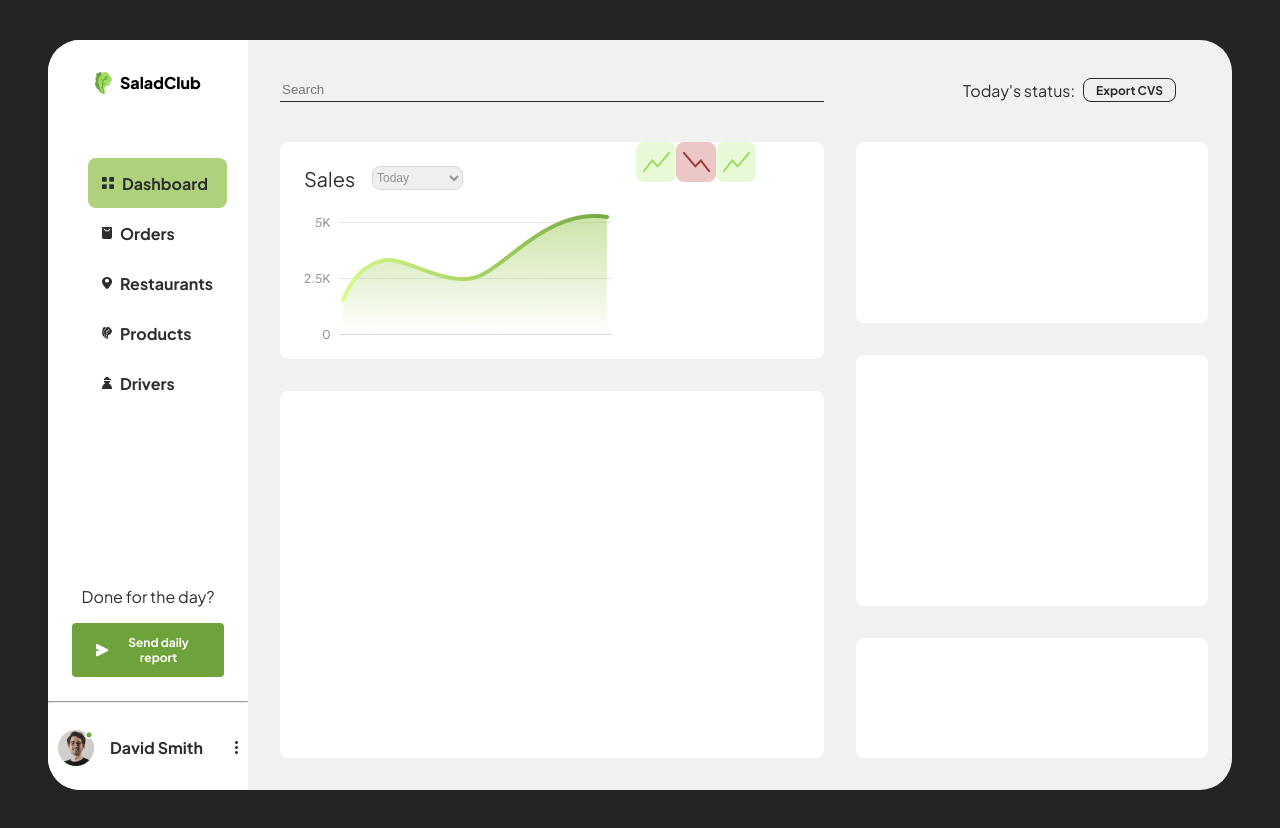
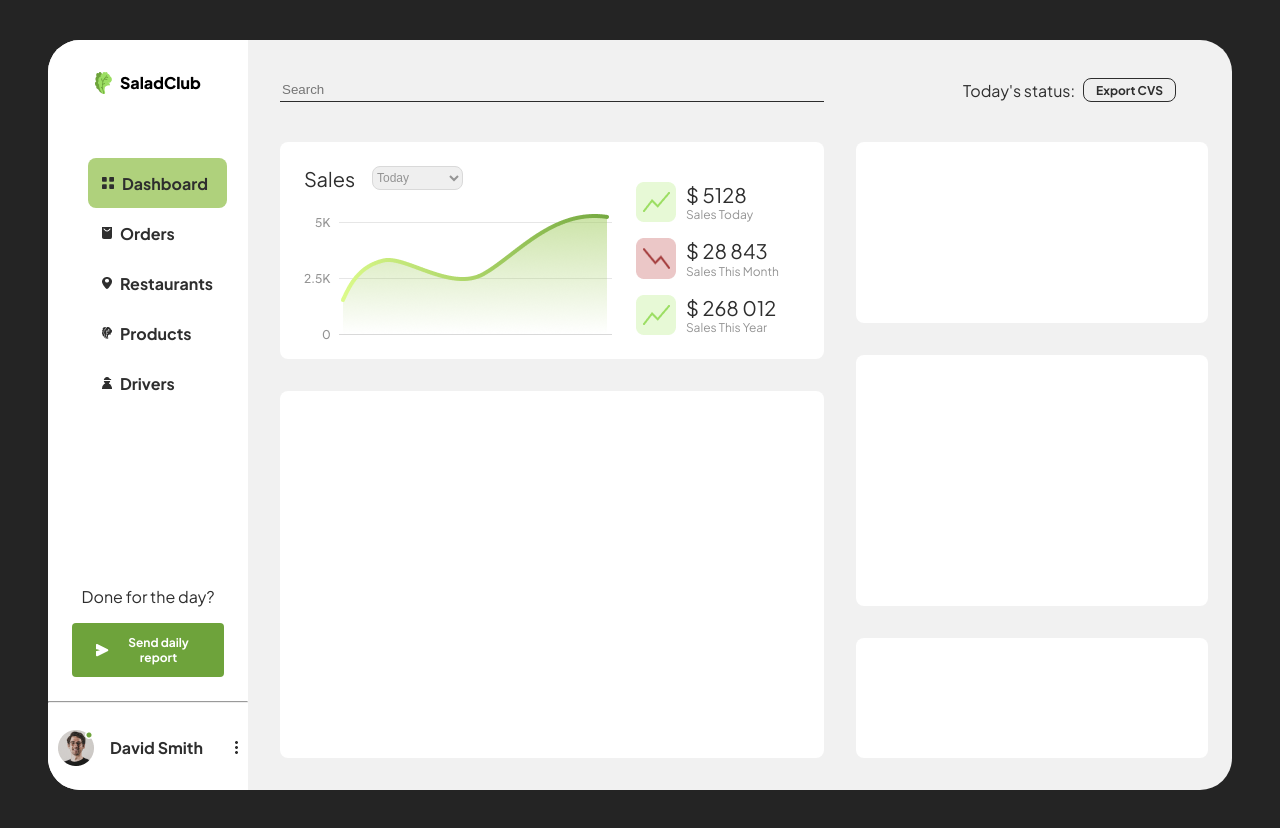
Before and after one commit to Vytamyn/SaladClub, a React (Vite) app: page /dashboard in a window 1280 px wide. Built offline with nearby package versions, Linux system fonts and the light colour scheme.

Commit message:
Dashboard sales done

```diff
--- a/src/App.css
+++ b/src/App.css
@@ -2,7 +2,6 @@
   max-width: 1280px;
   margin: 0 auto;
   padding: 2rem;
-  text-align: center;
 }
 
 h1 {
@@ -13,6 +12,18 @@ h1 {
 h2 {
   font-weight: 300;
   font-size: 20px;
+  margin: 0.1px;
+}
+
+.p-center {
+  display: flex;
+  justify-content: center;
+  align-items: center;
+}
+
+.p-grey {
+  font-size: 12px;
+  color: #949494;
   margin: 0.1px;
 }
 
--- a/src/dashboard/sales.css
+++ b/src/dashboard/sales.css
@@ -38,5 +38,20 @@ select {
 }
 
 .sales-right {
+    display: flex;
     flex-direction: column;
+    margin-top: 24px;
 }
+
+.sales-data {
+    display: flex;
+    flex-direction: row;
+    width: 100%;
+    margin-top: 16px;
+}
+
+.sales-text {
+    display: flex;
+    flex-direction: column;
+    margin-left: 10px;
+}
--- a/src/dashboard/sales.jsx
+++ b/src/dashboard/sales.jsx
@@ -1,3 +1,5 @@
+import { useState } from "react";
+
 import React from "react";
 import "./sales.css";
 import upChartIcon from "../img/upChartIcon.png";
@@ -7,27 +9,73 @@ import monthGraph from "../img/monthGraph.png";
 import yearGraph from "../img/yearGraph.png";
 
 function Sales() {
+  const [selectedInterval, setSelectedInterval] = useState("today");
+
+  const handleIntervalChange = (event) => {
+    setSelectedInterval(event.target.value);
+  };
+
+  const getImageForInterval = () => {
+    switch (selectedInterval) {
+      case "today":
+        return todayGraph;
+      case "month":
+        return monthGraph;
+      case "year":
+        return yearGraph;
+      default:
+        return "";
+    }
+  };
+
   return (
     <div className="dashboard-sales">
       <div className="sales-left">
         <div className="sales-container">
           <h2>Sales</h2>
-          <select id="interval" name="interval">
+          <select
+            id="interval"
+            name="interval"
+            value={selectedInterval}
+            onChange={handleIntervalChange}
+          >
             <option value="today">Today</option>
             <option value="month">This Month</option>
             <option value="year">This Year</option>
           </select>
         </div>
-        <img src={todayGraph} alt="todayGraph" className="today-graph" />
+        <img
+          src={getImageForInterval()}
+          alt={selectedInterval}
+          className="today-graph"
+        />
       </div>
       <div className="sales-right">
+        <div className="sales-data">
           <img src={upChartIcon} alt="upChartIcon" className="upChartIcon" />
+          <div className="sales-text">
+            <h2>$ 5128</h2>
+            <p className="p-grey">Sales Today</p>
+          </div>
+        </div>
+        <div className="sales-data">
           <img
             src={downChartIcon}
             alt="downChartIcon"
             className="downChartIcon"
           />
+          <div className="sales-text">
+            <h2>$ 28 843</h2>
+            <p className="p-grey">Sales This Month</p>
+          </div>
+        </div>
+        <div className="sales-data">
           <img src={upChartIcon} alt="upChartIcon" className="upChartIcon" />
+          <div className="sales-text">
+            <h2>$ 268 012</h2>
+            <p className="p-grey">Sales This Year</p>
+          </div>
+        </div>
       </div>
     </div>
   );
--- a/src/dashboard/sidebar.jsx
+++ b/src/dashboard/sidebar.jsx
@@ -33,8 +33,7 @@ function Sidebar() {
         </ul>
       </div>
       <div className="sidebar-report">
-        <p>Done for the day?</p>
-
+        <p className="p-center">Done for the day?</p>
         <button className="button-green">
           <img
             src={sendlogo}
--- a/src/login/Login.jsx
+++ b/src/login/Login.jsx
@@ -19,7 +19,6 @@ const Login = () => {
   });
 
   const onSubmit = (values, { setSubmitting }) => {
-    // Prevent the default form submission
     setSubmitting(true);
 
     validationSchema
@@ -32,7 +31,6 @@ const Login = () => {
         }, 400);
       })
       .catch((errors) => {
-        // Handle errors (if needed)
         console.error(errors);
         setSubmitting(false);
       });
@@ -69,7 +67,7 @@ const Login = () => {
                   <Field
                     type="email"
                     name="email"
-                    placeholder="admin@admin.com"
+                    placeholder="E-mail"
                     className={`${
                       errors.email && touched.email ? "error-field" : ""
                     }`}
@@ -84,7 +82,7 @@ const Login = () => {
                   <Field
                     type="password"
                     name="password"
-                    placeholder="•••••"
+                    placeholder="Password"
                     className={`${
                       errors.password && touched.password ? "error-field" : ""
                     }`}
```
Lines whose indentation alone changed are shown as unchanged.
